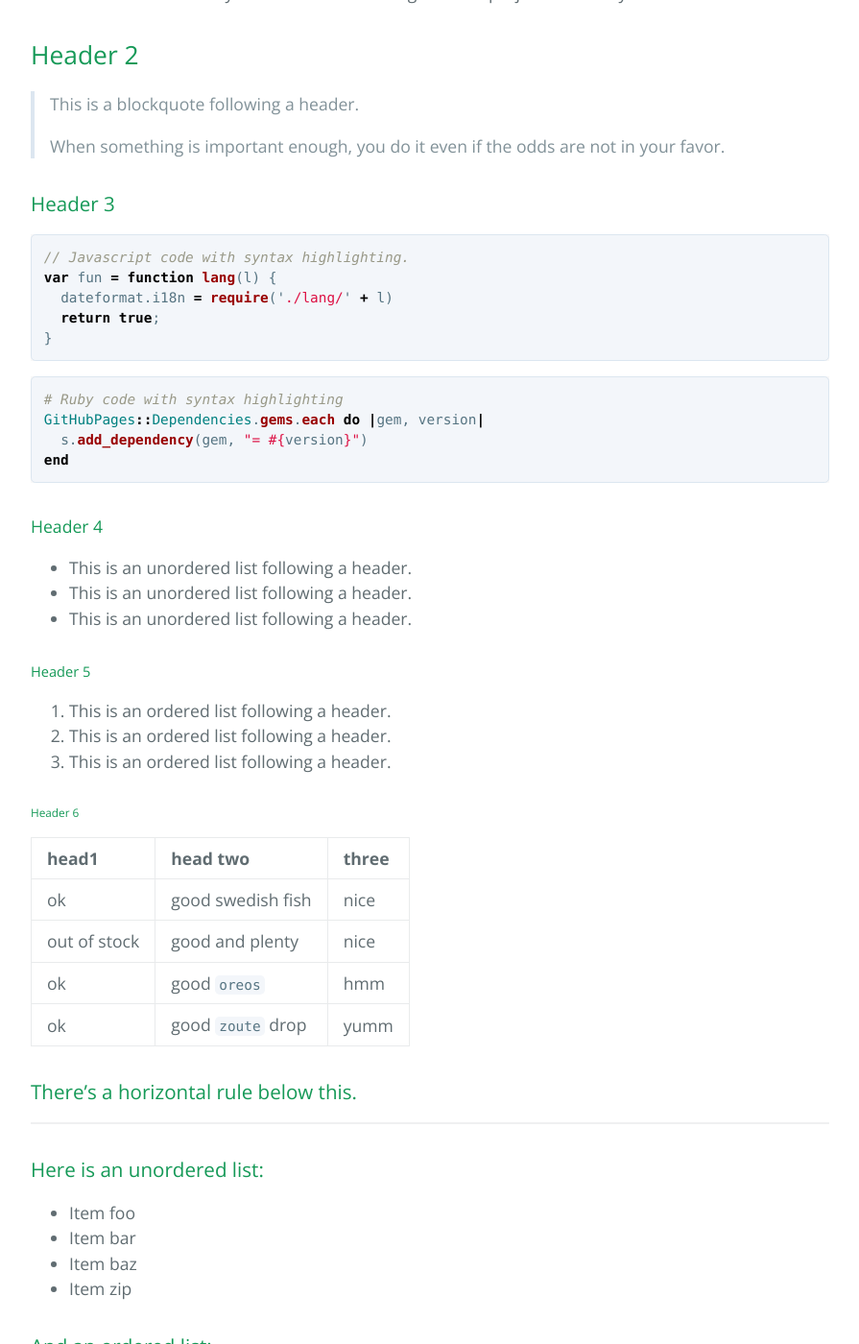
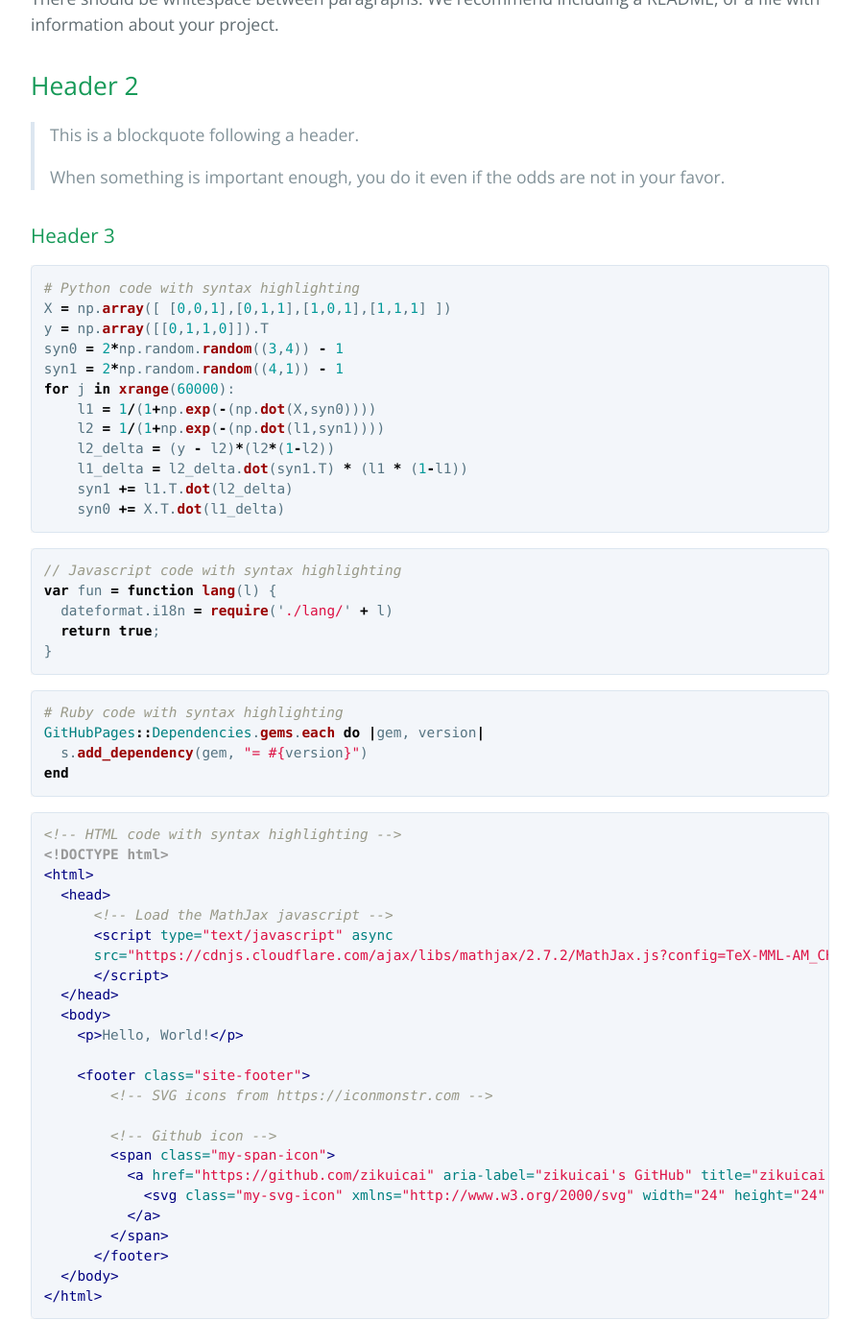
Before and after one commit to zikuicai/zikuicai.github.io, a Jekyll site: the page built from _posts/2017-04-29-cayman-example-content.md, in a window 1280 px wide and 1400 px high, scrolled down 692 px. Shown: the whole window at 96% size, without its empty margins (192-1087 px from the left). Built offline with Jekyll 4.4.1, drawn with Linux system fonts in a browser that asks for light colours; some of the changed text lies outside the part shown.

Commit message:
Update 2017-04-29-cayman-example-content.md

````diff
--- a/_posts/2017-04-29-cayman-example-content.md
+++ b/_posts/2017-04-29-cayman-example-content.md
@@ -1,7 +1,16 @@
 ---
 layout: post
 title: "Example content"
+tagline: "This post demonstrates post content styles"
+categories: junk
+image: /thumbnail.png
+author: "Bart Simpson"
+meta: "Springfield"
 ---
+
+# [](#header-1)Header 1
+
+This is a normal paragraph following a header. GitHub is a code hosting platform for version control and collaboration. It lets you and others work together on projects from anywhere.
 
 Text can be **bold**, _italic_, or ~~strikethrough~~.
 
@@ -11,9 +20,6 @@ There should be whitespace between paragraphs.
 
 There should be whitespace between paragraphs. We recommend including a README, or a file with information about your project.
 
-# [](#header-1)Header 1
-
-This is a normal paragraph following a header. GitHub is a code hosting platform for version control and collaboration. It lets you and others work together on projects from anywhere.
 
 ## [](#header-2)Header 2
 
@@ -23,8 +29,23 @@ This is a normal paragraph following a header. GitHub is a code hosting platform
 
 ### [](#header-3)Header 3
 
+```python
+# Python code with syntax highlighting
+X = np.array([ [0,0,1],[0,1,1],[1,0,1],[1,1,1] ])
+y = np.array([[0,1,1,0]]).T
+syn0 = 2*np.random.random((3,4)) - 1
+syn1 = 2*np.random.random((4,1)) - 1
+for j in xrange(60000):
+    l1 = 1/(1+np.exp(-(np.dot(X,syn0))))
+    l2 = 1/(1+np.exp(-(np.dot(l1,syn1))))
+    l2_delta = (y - l2)*(l2*(1-l2))
+    l1_delta = l2_delta.dot(syn1.T) * (l1 * (1-l1))
+    syn1 += l1.T.dot(l2_delta)
+    syn0 += X.T.dot(l1_delta)
+```
+
 ```js
-// Javascript code with syntax highlighting.
+// Javascript code with syntax highlighting
 var fun = function lang(l) {
   dateformat.i18n = require('./lang/' + l)
   return true;
@@ -38,47 +59,49 @@ GitHubPages::Dependencies.gems.each do |gem, version|
 end
 ```
 
+```html
+<!-- HTML code with syntax highlighting -->
+<!DOCTYPE html>
+<html>
+  <head>
+      <!-- Load the MathJax javascript -->
+      <script type="text/javascript" async
+      src="https://cdnjs.cloudflare.com/ajax/libs/mathjax/2.7.2/MathJax.js?config=TeX-MML-AM_CHTML">
+      </script>
+  </head>
+  <body>
+    <p>Hello, World!</p>
+
+    <footer class="site-footer">
+        <!-- SVG icons from https://iconmonstr.com -->
+
+        <!-- Github icon -->
+        <span class="my-span-icon">
+          <a href="{{ site.github.owner_url }}" aria-label="{{ site.github.owner_name }}'s GitHub" title="{{ site.github.owner_name }}'s GitHub">
+            <svg class="my-svg-icon" xmlns="http://www.w3.org/2000/svg" width="24" height="24" viewBox="0 0 24 24"><path d="M12 0c-6.626 0-12 5.373-12 12 0 5.302 3.438 9.8 8.207 11.387.599.111.793-.261.793-.577v-2.234c-3.338.726-4.033-1.416-4.033-1.416-.546-1.387-1.333-1.756-1.333-1.756-1.089-.745.083-.729.083-.729 1.205.084 1.839 1.237 1.839 1.237 1.07 1.834 2.807 1.304 3.492.997.107-.775.418-1.305.762-1.604-2.665-.305-5.467-1.334-5.467-5.931 0-1.311.469-2.381 1.236-3.221-.124-.303-.535-1.524.117-3.176 0 0 1.008-.322 3.301 1.23.957-.266 1.983-.399 3.003-.404 1.02.005 2.047.138 3.006.404 2.291-1.552 3.297-1.23 3.297-1.23.653 1.653.242 2.874.118 3.176.77.84 1.235 1.911 1.235 3.221 0 4.609-2.807 5.624-5.479 5.921.43.372.823 1.102.823 2.222v3.293c0 .319.192.694.801.576 4.765-1.589 8.199-6.086 8.199-11.386 0-6.627-5.373-12-12-12z"/></svg>
+          </a>
+        </span>
+      </footer>
+  </body>
+</html>
+```
+
 #### [](#header-4)Header 4
 
 *   This is an unordered list following a header.
 *   This is an unordered list following a header.
 *   This is an unordered list following a header.
 
-##### [](#header-5)Header 5
+---
+
 
 1.  This is an ordered list following a header.
 2.  This is an ordered list following a header.
 3.  This is an ordered list following a header.
 
-###### [](#header-6)Header 6
+***
 
-| head1        | head two          | three |
-|:-------------|:------------------|:------|
-| ok           | good swedish fish | nice  |
-| out of stock | good and plenty   | nice  |
-| ok           | good `oreos`      | hmm   |
-| ok           | good `zoute` drop | yumm  |
-
-### There's a horizontal rule below this.
-
-* * *
-
-### Here is an unordered list:
-
-*   Item foo
-*   Item bar
-*   Item baz
-*   Item zip
-
-### And an ordered list:
-
-1.  Item one
-1.  Item two
-1.  Item three
-1.  Item four
-
-### And a nested list:
-
+- This is a nested list.
 - level 1 item
   - level 2 item
   - level 2 item
@@ -91,15 +114,34 @@ end
 - level 1 item
   - level 2 item
   - level 2 item
-- level 1 item
 
-### Small image
 
-![](https://assets-cdn.github.com/images/icons/emoji/octocat.png)
 
-### Large image
+##### [](#header-5)Header 5
+
+| head1        | head two          | three |
+|:-------------|:------------------|:------|
+| ok           | good swedish fish | nice  |
+| out of stock | good and plenty   | nice  |
+| ok           | good `oreos`      | hmm   |
+| ok           | good `zoute` drop | yumm  |
+
+###### [](#header-6)Header 6
 
 ![](https://guides.github.com/activities/hello-world/branching.png)
+
+
+### There's a horizontal rule below this.
+
+* * *
+
+---
+
+### Emoji
+
+@octocat :+1: This PR looks great - it's ready to merge! :shipit:
+
+/play crickets
 
 
 ### Definition lists can be used with HTML syntax.
@@ -118,7 +160,3 @@ end
 ```
 Long, single-line code blocks should not wrap. They should horizontally scroll if they are too long. This line should be long enough to demonstrate this.
 ```
-
-```
-The final element.
-```
````
